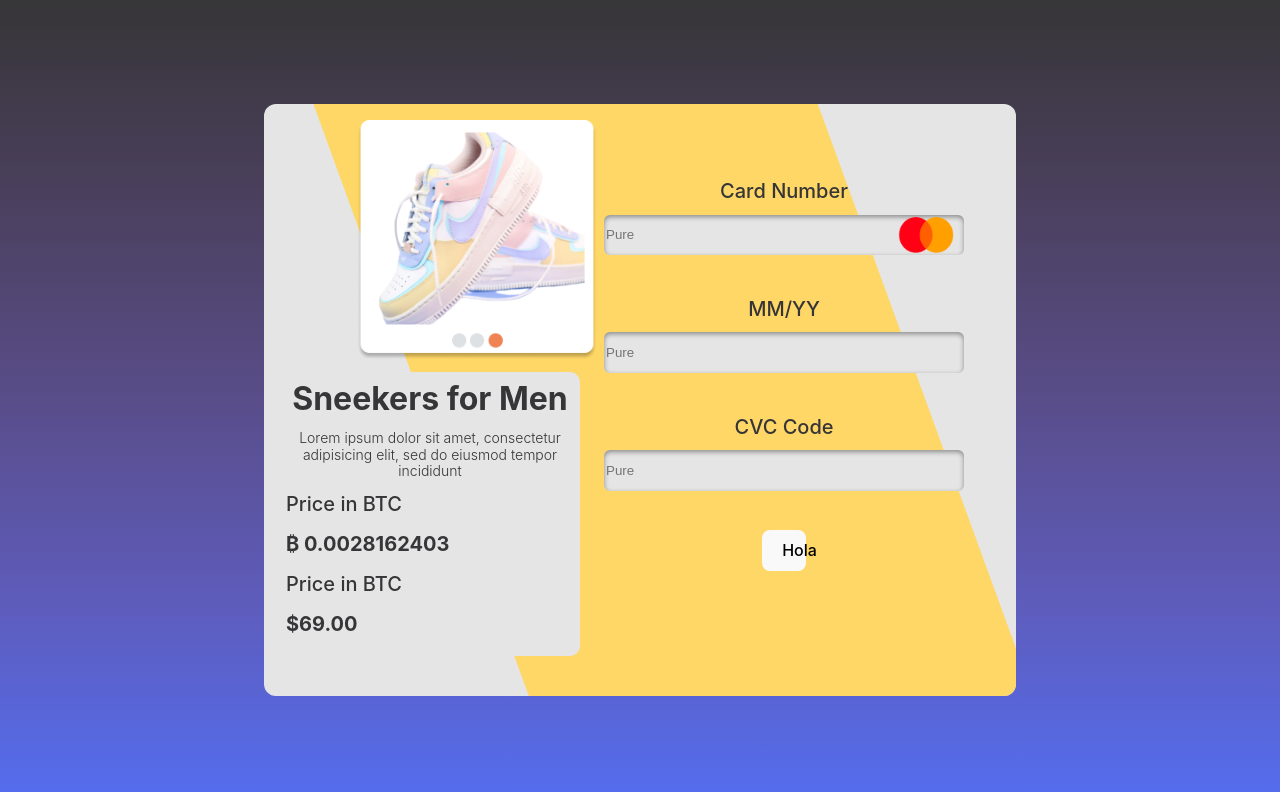
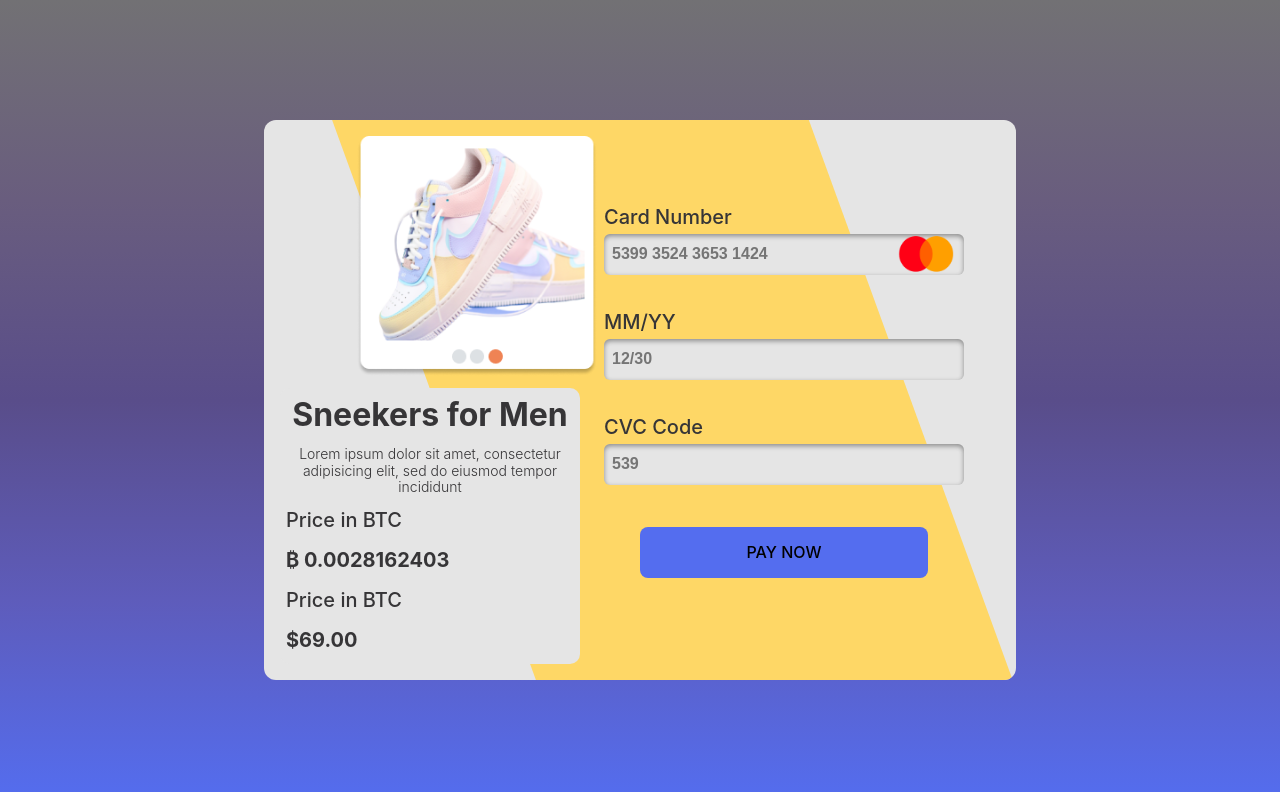
Before and after one commit to Ogurazek/PasarelaDePago, a React (Vite) app: page / in a window 1280 px wide. Shown: the top 792 px of the page. Built offline with nearby package versions, Linux system fonts and the light colour scheme.

Commit message:
Diseño prácticamente terminado

```diff
--- a/src/Components/Form/form.module.css
+++ b/src/Components/Form/form.module.css
@@ -2,7 +2,7 @@
   display: flex;
   flex-direction: column;
   width: 100%;
-  height: 80%;
+  height: 75%;
   gap: 8px;
   place-items: center;
 }
@@ -20,9 +20,9 @@
 
 .formCard {
   width: 100%;
-  height: 2.4rem;
+  height: 2.6rem;
   background-color: #e5e5e5;
-  border-radius: 10px;
+  border-radius: 6px;
   color: #363537;
   font-size: 16px;
   display: flex;
@@ -30,6 +30,7 @@
   position: relative;
   align-items: center;
   margin-bottom: 2rem;
+  box-shadow: inset 0 2px 5px rgba(0, 0, 0, 0.4);
 }
 
 .formCard img {
@@ -41,15 +42,28 @@
 }
 
 .formCard input {
-  background-color: #e5e5e5;
-  width: 100%;
-  height: 2.4rem;
+  width: 90%;
+  height: 2.6rem;
   border-radius: 6px;
   border: none;
-  box-shadow: inset 0 2px 5px rgba(0, 0, 0, 0.4);
+  font-size: 16px;
+  font-weight: 550;
+  background-color: transparent;
   color: #363537;
+  margin-left: 6px;
 }
 
 .formCard input:focus {
   outline: none;
 }
+
+.containerFormSection {
+  height: 80%;
+  width: 100%;
+}
+
+.containerForm button {
+  width: 18rem;
+  height: 3.2rem;
+  background-color: #546def;
+}
--- a/src/Components/Form/form.tsx
+++ b/src/Components/Form/form.tsx
@@ -5,28 +5,30 @@ export default function Forms() {
     return (
         <>
             <article className={styles.containerForm}>
+                <div className={styles.containerFormSection}>
                     <label htmlFor="">Card Number</label>
                     <form className={styles.formCard}>
                         <input type="text"
-                        placeholder="Pure"
+                            placeholder="5399 3524 3653 1424"
+                            maxLength={16}
                         />
                         <img src="/Mastercard Logo.png" alt="" />
                     </form>
                     <label htmlFor="">MM/YY</label>
                     <form className={styles.formCard}>
                         <input type="text"
-                        placeholder="Pure"
+                            placeholder="12/30"
                         />
                     </form>
                     <label htmlFor="">CVC Code</label>
                     <form className={styles.formCard}>
                         <input type="text"
-                        placeholder="Pure"
+                            placeholder="539"
                         />
                     </form>
+                </div>
 
-
-                <button>Hola</button>
+                <button className={styles.buttonForm}>PAY NOW</button>
             </article>
         </>
     )
--- a/src/Components/home/home.module.css
+++ b/src/Components/home/home.module.css
@@ -1,6 +1,6 @@
 .containerHome {
   width: 45rem;
-  height: 35rem;
+  height: 33rem;
   background-color: #e5e5e5; /* Fondo base del contenedor */
   overflow: hidden; /* Para evitar que el gradiente salga del contenedor */
   position: relative;
--- a/src/index.css
+++ b/src/index.css
@@ -7,8 +7,8 @@
   color: rgba(255, 255, 255, 0.87);
   background-image: linear-gradient(
     to bottom,
-    #363537,
-    #4b405e,
+    #727174,
+    #695d7e,
     #594d8a,
     #5e5cbb,
     #546def
@@ -49,12 +49,11 @@ button {
   font-size: 1em;
   font-weight: 500;
   font-family: inherit;
-  background-color: #1a1a1a;
   cursor: pointer;
   transition: border-color 0.25s;
 }
 button:hover {
-  border-color: #646cff;
+  border-color: #262c92;
 }
 button:focus,
 button:focus-visible {
```
Lines whose indentation alone changed are shown as unchanged.
